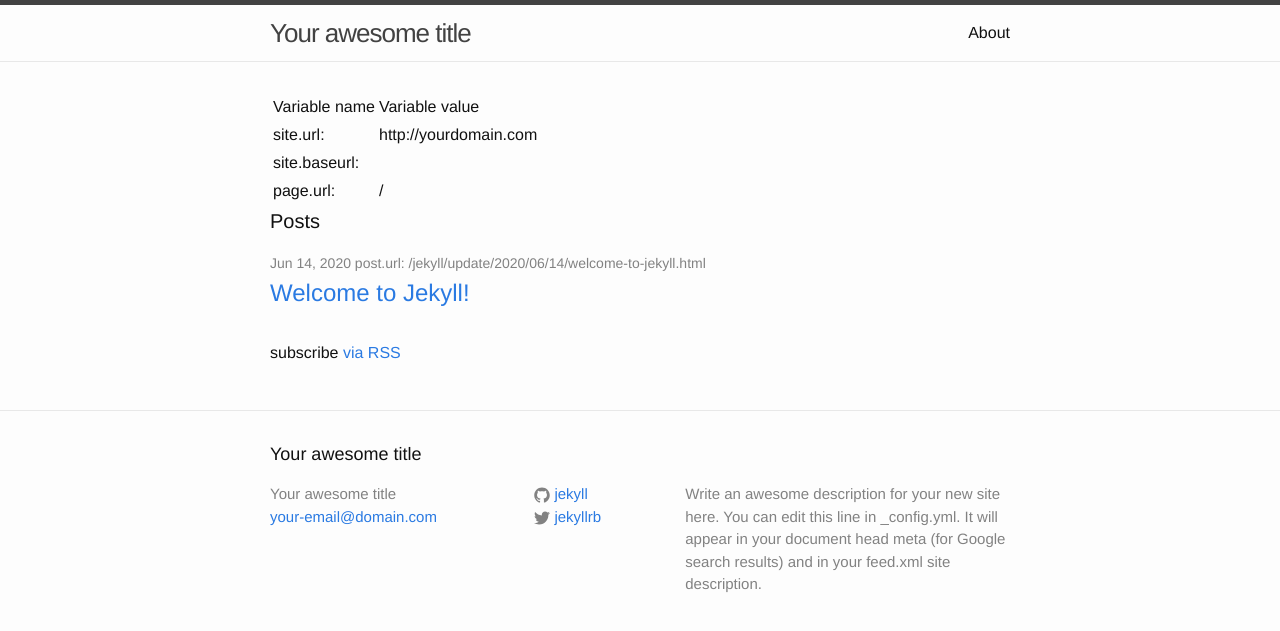
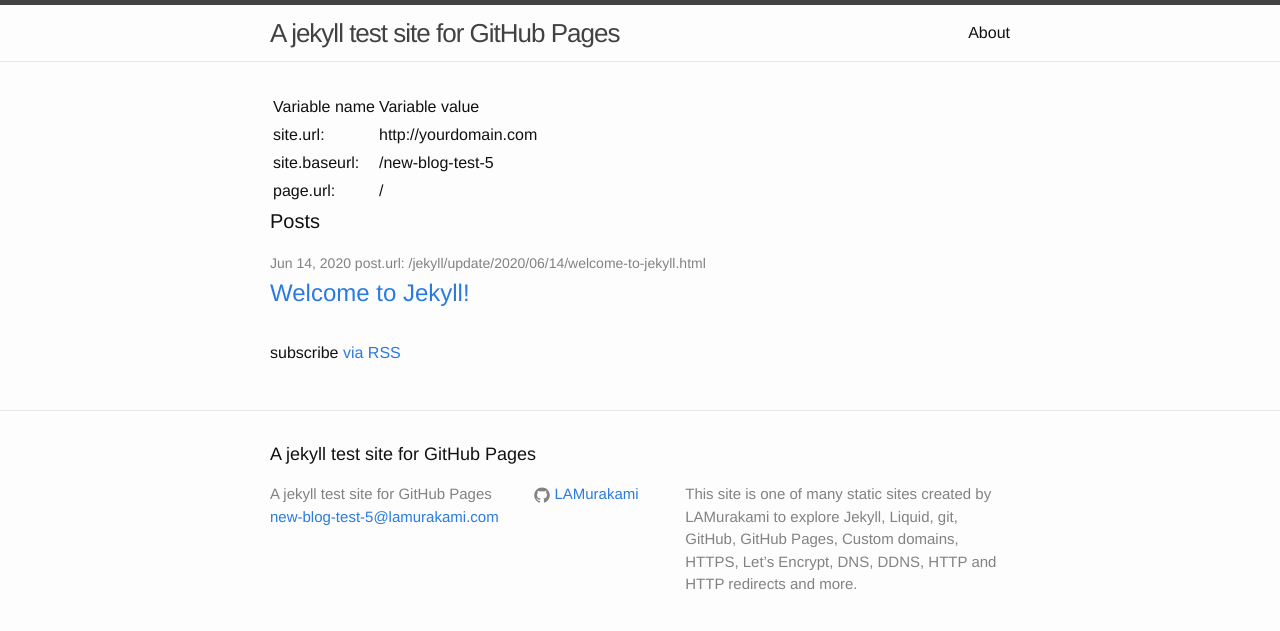
Before and after one commit to LAMurakami/new-blog-test-6, a Jekyll site: the page built from index.html, in a window 1280 px wide. Shown: the top 631 px of the page. Built offline with Jekyll 4.4.1, drawn with Linux system fonts in a browser that asks for light colours.

Commit message:
Deleting the CNAME broke the site.
Update site.baseurl in _config.yml

The site.baseurl must be set for sites built with Jekyll that are
not published at the root of their domain.  This is the default
for GitHub Pages repos http://<user>.github.io/<repo>
or <user custom domain>/<repo>

I forked new-blog-test-5 from new-blog-test-4
Will fixing the baseurl without fixing the url make a site that works
as good as new-blog-test-4?

```diff
--- a/_config.yml
+++ b/_config.yml
@@ -6,16 +6,16 @@
 # 'jekyll serve'. If you change this file, please restart the server process.
 
 # Site settings
-title: Your awesome title
-email: your-email@domain.com
+title: A jekyll test site for GitHub Pages
+email: new-blog-test-5@lamurakami.com
 description: > # this means to ignore newlines until "baseurl:"
-  Write an awesome description for your new site here. You can edit this
-  line in _config.yml. It will appear in your document head meta (for
-  Google search results) and in your feed.xml site description.
-baseurl: "" # the subpath of your site, e.g. /blog
+  This site is one of many static sites created by LAMurakami to explore
+  Jekyll, Liquid, git, GitHub, GitHub Pages, Custom domains, HTTPS,
+  Let’s Encrypt, DNS, DDNS, HTTP and HTTP redirects and more.
+baseurl: "/new-blog-test-5" # the subpath of your site, e.g. /blog
 url: "http://yourdomain.com" # the base hostname & protocol for your site
-twitter_username: jekyllrb
-github_username:  jekyll
+# url: "http://new-blog-test-5.lamurakami.com" # the base hostname & protocol for your site
+github_username: LAMurakami
 
 # Build settings
 markdown: kramdown
```
